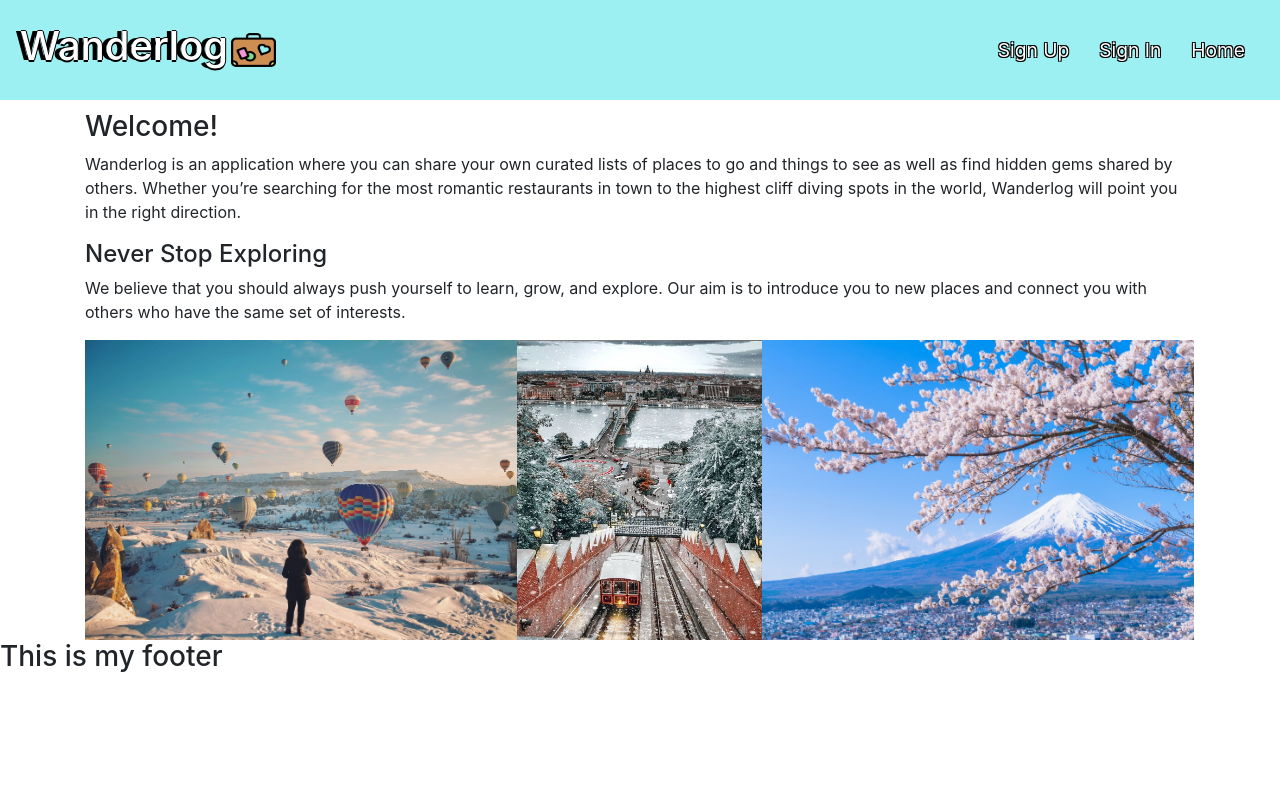
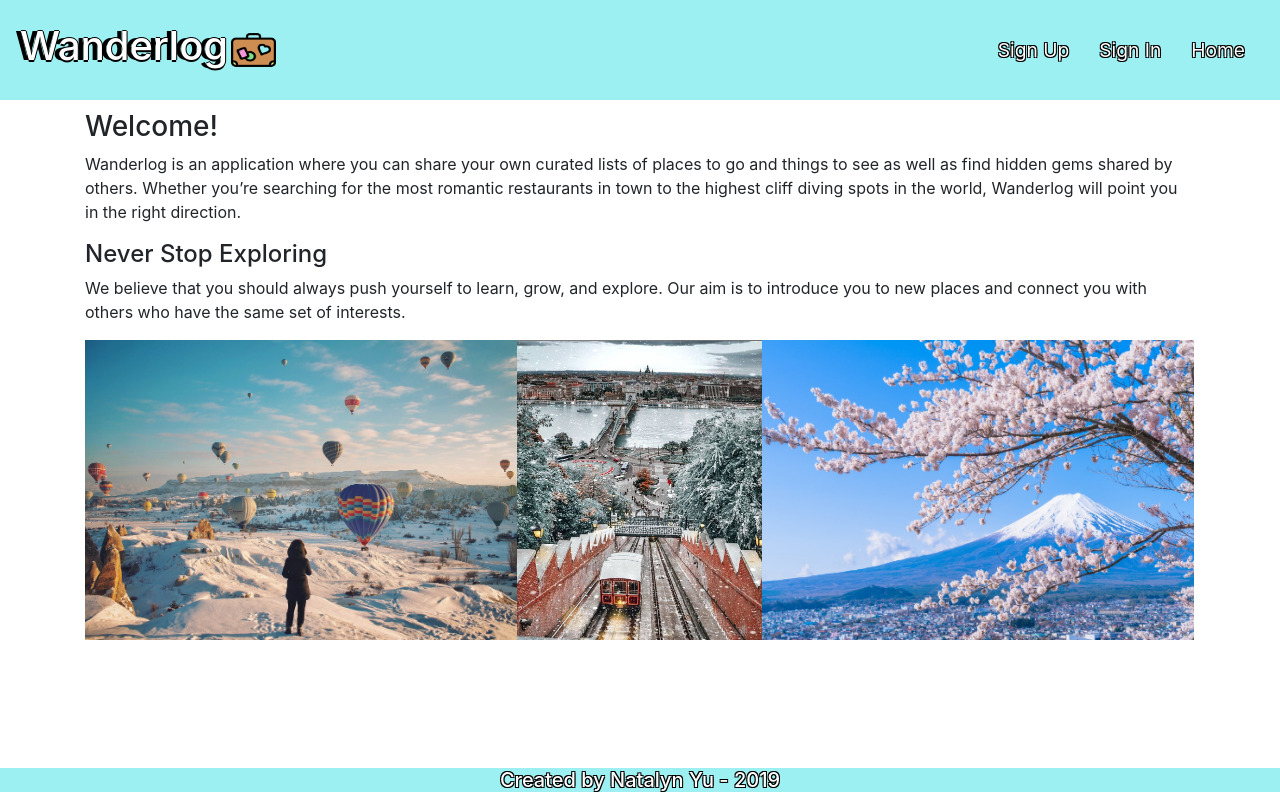
Before and after one commit to natalynyu/wanderlog-client, a React app: page /#/ in a window 1280 px wide. Built offline with nearby package versions, Linux system fonts and the light colour scheme.

Commit message:
add footer to page
include page footer

```diff
--- a/src/footer/Footer.js
+++ b/src/footer/Footer.js
@@ -2,7 +2,7 @@ import React from 'react'
 import './Footer.scss'
 
 const Footer = () => (
-  <h3>This is my footer</h3>
+  <h5 className="footer">Created by Natalyn Yu - 2019</h5>
 )
 
 export default Footer
--- a/src/footer/Footer.scss
+++ b/src/footer/Footer.scss
@@ -0,0 +1,13 @@
+$black: #000;
+$light-blue: #9cf0f2;
+.footer {
+   position: fixed;
+   left: 0;
+   bottom: 0;
+   width: 100%;
+   background-color: $light-blue;
+   color: white;
+   text-align: center;
+   text-shadow: -1px -1px 0 $black, 1px -1px 0 $black, -1px 1px 0 $black, 1px 1px 0 $black;
+
+}
```
